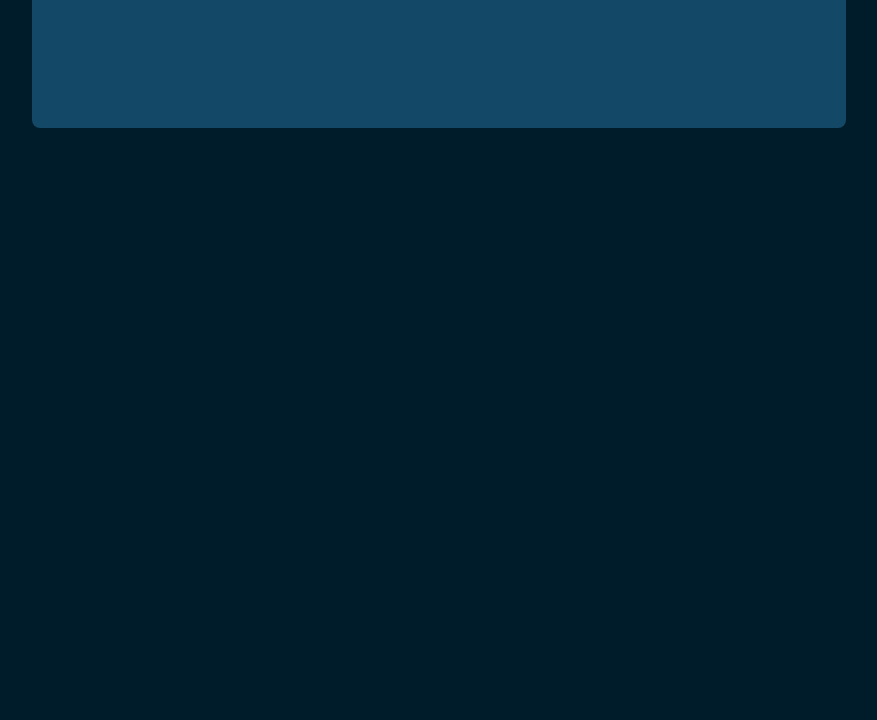
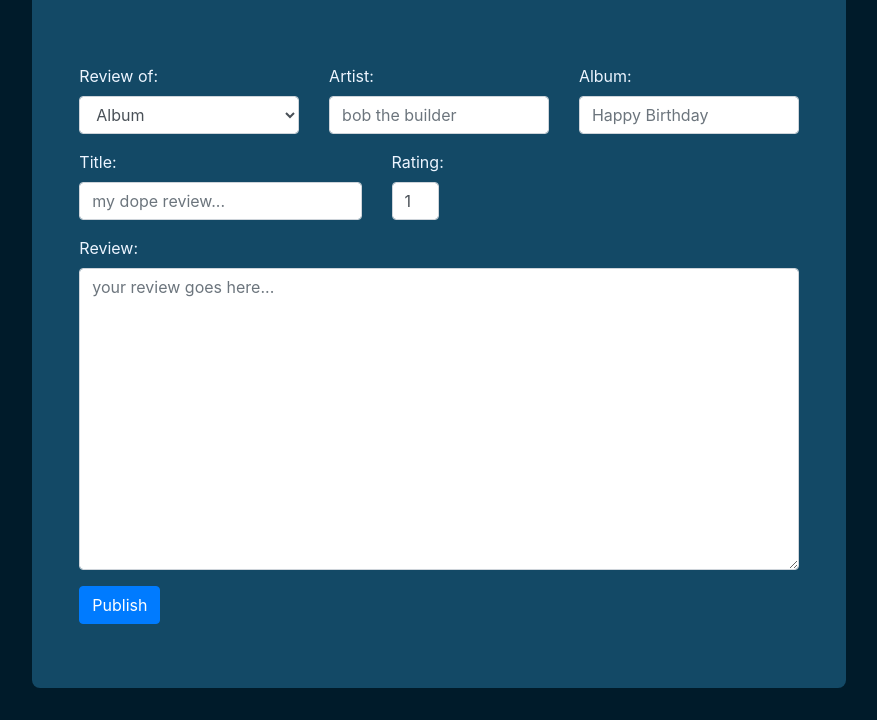
Before and after one commit to stefanhts/music-app, a Django app: page /review in a window 1280 px wide. Shown: the part 150-870 px from the top of the page, without its empty margins (201-1078 px from the left). Before the commit the page ends 278 px from the top, so only its background shows below. Run offline with Django 3.2, Linux system fonts and the light colour scheme; parts of the project's set-up code (start-up, migrations or seed data) failed here and were passed over; some libraries are stand-ins or nearby versions.

Commit message:
made the review page

```diff
--- a/schleen/music/views.py
+++ b/schleen/music/views.py
@@ -91,7 +91,7 @@ def review(request):
         return redirect('review')
 
     else:
-        return render(request,'user.html')
+        return render(request,'createreview.html')
 
 
 def user_reviews(request):
--- a/schleen/templates/base.html
+++ b/schleen/templates/base.html
@@ -5,6 +5,15 @@
     <meta name="viewport" content="width=device-width, initial-scale=1, shrink-to-fit=yes">
     <link href="{% static 'css/bootstrap.min.css' %}" rel="stylesheet">
     <link href="{% static 'css/styles.css' %}" rel="stylesheet">
+    <script src="https://code.jquery.com/jquery-3.4.1.slim.min.js"
+            integrity="sha384-J6qa4849blE2+poT4WnyKhv5vZF5SrPo0iEjwBvKU7imGFAV0wwj1yYfoRSJoZ+n"
+            crossorigin="anonymous"></script>
+    <script src="https://cdn.jsdelivr.net/npm/popper.js@1.16.0/dist/umd/popper.min.js"
+            integrity="sha384-Q6E9RHvbIyZFJoft+2mJbHaEWldlvI9IOYy5n3zV9zzTtmI3UksdQRVvoxMfooAo"
+            crossorigin="anonymous"></script>
+    <script src="https://stackpath.bootstrapcdn.com/bootstrap/4.4.1/js/bootstrap.min.js"
+            integrity="sha384-wfSDF2E50Y2D1uUdj0O3uMBJnjuUD4Ih7YwaYd1iqfktj0Uod8GCExl3Og8ifwB6"
+            crossorigin="anonymous"></script>
 </head>
 <body>
 <nav class="navbar navbar-expand-lg navbar-primary">
--- a/schleen/templates/createreview.html
+++ b/schleen/templates/createreview.html
@@ -0,0 +1,110 @@
+{% extends 'user.html' %}
+{% block body %}
+    <form action="review" method="post">
+        {% csrf_token %}
+        <div class="col" mx-auto>
+            <div class="row">
+                <div class="col">
+                    <div class="form-group">
+                        <label for="type">
+                            Review of:
+                        </label>
+                        <select class="form-control col" id="type">
+                            <option>Album</option>
+                            <option>Song</option>
+                            <option>Artist</option>
+                            <option>Playlist</option>
+                        </select>
+                    </div>
+                </div>
+                <div class="col" id="subj-auth-col">
+                    <div class="form-group">
+                        <label for="subject_auth" id="subj-auth-label">
+                            Artist:
+                        </label>
+                        <input type="text" class="form-control" name="subj_auth" id="subject_auth"
+                               placeholder="bob the builder">
+                    </div>
+                </div>
+                <div class="col" id="subj-cont-col">
+                    <div class="form-group">
+                        <label for="subject_container">
+                            Album:
+                        </label>
+                        <input type="text" class="form-control" name="subj_container" id="subject_container"
+                               placeholder="bob's greatest hits">
+                    </div>
+                </div>
+                <div class="col">
+                    <div class="form-group">
+                        <label for="subject" id="subj-label">
+                            Album:
+                        </label>
+                        <input type="text" class="form-control" name="subj" id="subject"
+                               placeholder="Happy Birthday">
+                    </div>
+                </div>
+            </div>
+            <div class="row">
+                <div class="col-sm-5">
+                    <div class="form-group">
+                        <label for="title">
+                            Title:
+                        </label>
+                        <input type="text" class="form-control" name="review-title" id="title"
+                               placeholder="my dope review...">
+                    </div>
+                </div>
+                <div class="col-md-2">
+                    <div class="form-group">
+                        <label for="rat">
+                            Rating:
+                        </label>
+                        <input type="number" class="form-control col-md-6" step="0.5" name="rating" id="rat" value="10"
+                               min="0" max="10">
+                    </div>
+                </div>
+            </div>
+            <div class="row">
+                <div class="col">
+                    <div class="form-group">
+                        <label for="text">
+                            Review:
+                        </label>
+                        <textarea class="form-control" name="review-text" id="text"
+                                  placeholder="your review goes here..." rows="12" cols="120"></textarea>
+                    </div>
+                </div>
+            </div>
+            <button type="submit" class="btn btn-primary">Publish</button>
+        </div>
+    </form>
+    <script type="text/javascript">
+        $('#type').change(function(){
+            let type_state = $('#type').val();
+            if(type_state === 'Song'){
+                $('#subj-cont-col').show();
+                $('#subj-auth-col').show();
+                $('#subj-label').text('Song:');
+                $('#subj-auth-label').text('Artist:');
+            } else if(type_state === 'Album'){
+                $('#subj-cont-col').hide();
+                $('#subj-auth-col').show();
+                $('#subj-label').text('Album:');
+                $('#subj-auth-label').text('Artist:');
+            } else if(type_state === 'Artist'){
+                $('#subj-cont-col').hide();
+                $('#subj-auth-col').hide();
+                $('#subj-label').text('Artist:');
+            } else if(type_state === 'Playlist'){
+                $('#subj-cont-col').hide();
+                $('#subj-auth-col').show();
+                $('#subj-label').text('Playlist:');
+                $('#subj-auth-label').text('Creator(username):');
+            }
+        });
+        $(document).ready(function(){
+            $('#subj-cont-col').hide();
+        });
+    </script>
+{% endblock %}
```
